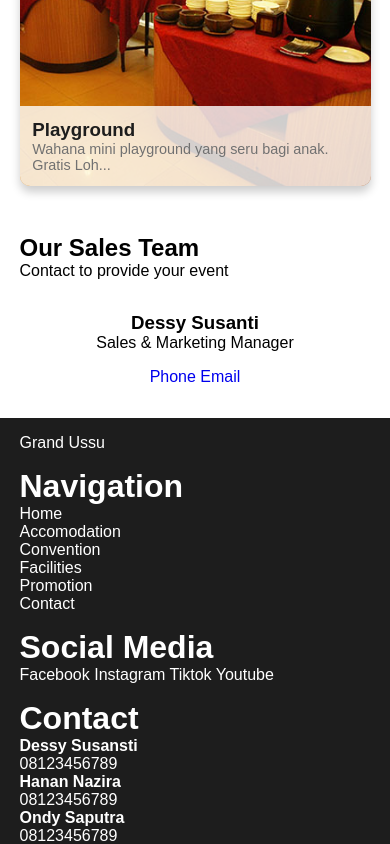
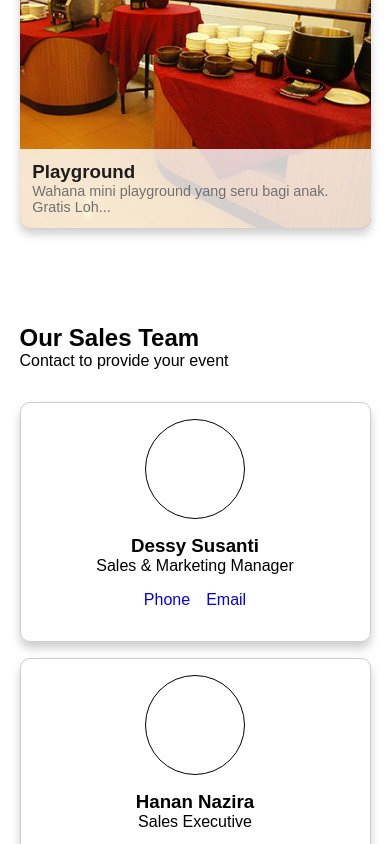
Before and after one commit to uiuxkimabe/grandussu, a plain HTML site: page index.html in a window 390 px wide. Shown: the part 4382-5226 px from the top of the page. Drawn offline with nearby package versions, Linux system fonts and the light colour scheme; a web font is replaced by a local one.

Commit message:
adding team & button booking

```diff
--- a/index.html
+++ b/index.html
@@ -263,6 +263,13 @@
 
     <!-- FACILITIES -->
     <section id="facilities">
+      <svg xmlns="http://www.w3.org/2000/svg" viewBox="0 0 1440 320">
+        <path
+          fill="#1d1d1d"
+          fill-opacity="1"
+          d="M0,288L34.3,250.7C68.6,213,137,139,206,106.7C274.3,75,343,85,411,96C480,107,549,117,617,133.3C685.7,149,754,171,823,176C891.4,181,960,171,1029,144C1097.1,117,1166,75,1234,69.3C1302.9,64,1371,96,1406,112L1440,128L1440,0L1405.7,0C1371.4,0,1303,0,1234,0C1165.7,0,1097,0,1029,0C960,0,891,0,823,0C754.3,0,686,0,617,0C548.6,0,480,0,411,0C342.9,0,274,0,206,0C137.1,0,69,0,34,0L0,0Z"
+        ></path>
+      </svg>
       <div class="container">
         <figcaption>
           <h1>Highlight <span class="active">Facilities</span></h1>
@@ -309,7 +316,40 @@
             <figcaption>
               <h3>Dessy Susanti</h3>
               <p>Sales & Marketing Manager</p>
-              <div class="contact-link">
+              <div class="contact-link d-flex">
+                <a href="#">Phone</a>
+                <a href="#">Email</a>
+              </div>
+            </figcaption>
+          </figure>
+          <figure class="card-profile">
+            <div class="photo-profile"></div>
+            <figcaption>
+              <h3>Hanan Nazira</h3>
+              <p>Sales Executive</p>
+              <div class="contact-link d-flex">
+                <a href="#">Phone</a>
+                <a href="#">Email</a>
+              </div>
+            </figcaption>
+          </figure>
+          <figure class="card-profile">
+            <div class="photo-profile"></div>
+            <figcaption>
+              <h3>Ondy Saputra</h3>
+              <p>Sales Executive</p>
+              <div class="contact-link d-flex">
+                <a href="#">Phone</a>
+                <a href="#">Email</a>
+              </div>
+            </figcaption>
+          </figure>
+          <figure class="card-profile">
+            <div class="photo-profile"></div>
+            <figcaption>
+              <h3>Prasetya</h3>
+              <p>Sales Executive</p>
+              <div class="contact-link d-flex">
                 <a href="#">Phone</a>
                 <a href="#">Email</a>
               </div>
@@ -321,13 +361,20 @@
     <!-- END TEAM -->
     <!-- FOOTER -->
     <footer>
+      <svg xmlns="http://www.w3.org/2000/svg" viewBox="0 0 1440 320">
+        <path
+          fill="#fff"
+          fill-opacity="1"
+          d="M0,128L48,122.7C96,117,192,107,288,101.3C384,96,480,96,576,96C672,96,768,96,864,106.7C960,117,1056,139,1152,144C1248,149,1344,139,1392,133.3L1440,128L1440,0L1392,0C1344,0,1248,0,1152,0C1056,0,960,0,864,0C768,0,672,0,576,0C480,0,384,0,288,0C192,0,96,0,48,0L0,0Z"
+        ></path>
+      </svg>
       <div class="container">
         <div class="row d-grid">
           <div class="col logo">
             <a href="#">Grand Ussu</a>
           </div>
           <div class="col">
-            <h1>Navigation</h1>
+            <h3>Navigation</h3>
             <ul>
               <li><a href="#">Home</a></li>
               <li><a href="#">Accomodation</a></li>
@@ -338,40 +385,46 @@
             </ul>
           </div>
           <div class="col">
-            <h1>Social Media</h1>
-            <div class="socmed">
-              <a href="#">Facebook</a>
-              <a href="#">Instagram</a>
-              <a href="#">Tiktok</a>
-              <a href="#">Youtube</a>
-            </div>
-          </div>
-          <div class="col">
-            <h1>Contact</h1>
+            <h3>Contact</h3>
             <ul>
               <li>
-                <h4>Dessy Susansti</h4>
-                <a href="tel:+">08123456789</a>
+                <a href="tel:+">Dessy Susanty</a>
               </li>
               <li>
-                <h4>Hanan Nazira</h4>
-                <a href="tel:+">08123456789</a>
+                <a href="tel:+">Hanan Nazira</a>
               </li>
               <li>
-                <h4>Ondy Saputra</h4>
-                <a href="tel:+">08123456789</a>
+                <a href="tel:+">Ondy Saputra</a>
               </li>
               <li>
-                <h4>Prasetya</h4>
-                <a href="tel:+">08123456789</a>
+                <a href="tel:+">Prasetya</a>
+              </li>
+              <li>
+                <a href="tel:+">Reservasi Grand Ussu</a>
               </li>
             </ul>
           </div>
+          <div class="col">
+            <h3>Find Us</h3>
+            <figcaption>
+              <p>
+                Jl. Raya Puncak Km. 79 No. 62 <br />Cisarua, Kab. Bogor -
+                Indonesia
+              </p>
+            </figcaption>
+            <h4>Social Media</h4>
+            <ul class="socmed d-flex">
+              <li><a href="#">FB</a></li>
+              <li><a href="#">IG</a></li>
+              <li><a href="#">TikTok</a></li>
+            </ul>
+          </div>
         </div>
-        <figcaption>
+        <figcaption class="author">
           <p>Copyright 2023. Made With ❤ Kiki Afrianto</p>
         </figcaption>
       </div>
+      <button type="button" class="booking">Booking</button>
     </footer>
 
     <!-- END FOOTER -->
--- a/src/js/index.js
+++ b/src/js/index.js
@@ -1,10 +1,17 @@
 // scroll nav
 const nav = document.getElementsByTagName("nav")[0];
+const btnBooking = document.querySelector(".booking");
 window.addEventListener("scroll", () => {
   if (window.scrollY > 1) {
     nav.style.background = "#1d1d1d";
   } else {
     nav.style.background = "none";
+  }
+  // scroll btn booking show
+  if (window.scrollY > 485) {
+    btnBooking.classList.add("show");
+  } else {
+    btnBooking.classList.remove("show");
   }
 });
 
--- a/src/style/global.css
+++ b/src/style/global.css
@@ -8,7 +8,6 @@ body {
   list-style: none;
   text-decoration: none;
   font-family: var(--hind);
-  transition: 0.3s ease-in-out;
 }
 
 :root {
@@ -367,7 +366,7 @@ nav a {
 /* === FACILITIES === */
 
 #facilities {
-  padding: 3em 0;
+  padding-bottom: 3em;
 }
 
 #facilities a {
@@ -431,18 +430,50 @@ nav a {
 /* === TEAM === */
 
 #team {
-  padding-bottom: 2em;
+  padding: 3em 0;
 }
 
 .nav-profile {
   margin-top: 2em;
+  grid-template-columns: repeat(auto-fit, minmax(250px, 1fr));
+  gap: 1em;
 }
 
 .card-profile {
   text-align: center;
+  padding: 1em 0;
+  border-radius: 10px;
+  transition: 0.3s ease-in-out;
+  cursor: pointer;
+  box-shadow: 0 6px 10px rgba(0, 0, 0, 0.2);
+  border: 0.5px solid #cecece;
+}
+
+.card-profile:hover {
+  background-color: var(--dark);
+  color: var(--basic);
+  box-shadow: none;
+}
+
+.card-profile:hover a {
+  color: var(--basic);
+}
+
+.card-profile figcaption {
+  margin: 1em 0;
+}
+
+.card-profile .photo-profile {
+  width: 100px;
+  height: 100px;
+  border: 1px solid black;
+  border-radius: 50%;
+  margin: auto;
 }
 
 .contact-link {
+  justify-content: center;
+  gap: 1em;
   margin-top: 1em;
 }
 
@@ -452,7 +483,7 @@ nav a {
 
 footer {
   background-color: var(--dark);
-  padding: 1em 0;
+  /* padding: 1em 0; */
   color: var(--basic);
 }
 
@@ -462,7 +493,48 @@ footer a {
 
 footer .row {
   grid-template-columns: repeat(auto-fit, minmax(250px, 1fr));
+  gap: 2em;
+  margin: 2em 0;
+}
+
+footer h3 {
+  margin-bottom: 0.8em;
+}
+
+footer h4 {
+  margin: 0.8em 0;
+}
+
+footer ul li {
+  margin: 10px 0;
+}
+
+.socmed {
+  justify-content: flex-start;
   gap: 1em;
+}
+
+.author {
+  text-align: center;
+  padding: 1em 0;
+}
+
+.booking {
+  position: fixed;
+  bottom: 0;
+  right: 0;
+  z-index: 2;
+  min-width: 20%;
+  display: none;
+  padding: 0.8em 1.5em;
+  font-size: 1.2em;
+  color: var(--basic);
+  border: none;
+  background-color: var(--primary);
+}
+
+.booking.show {
+  display: inline-block;
 }
 
 /* === END FOOTER === */
@@ -586,4 +658,15 @@ footer .row {
       "restaurant"
       "playground";
   }
+
+  /* FOOTER */
+
+  footer {
+    position: relative;
+  }
+
+  .booking {
+    position: relative;
+    width: 100%;
+  }
 }
```
